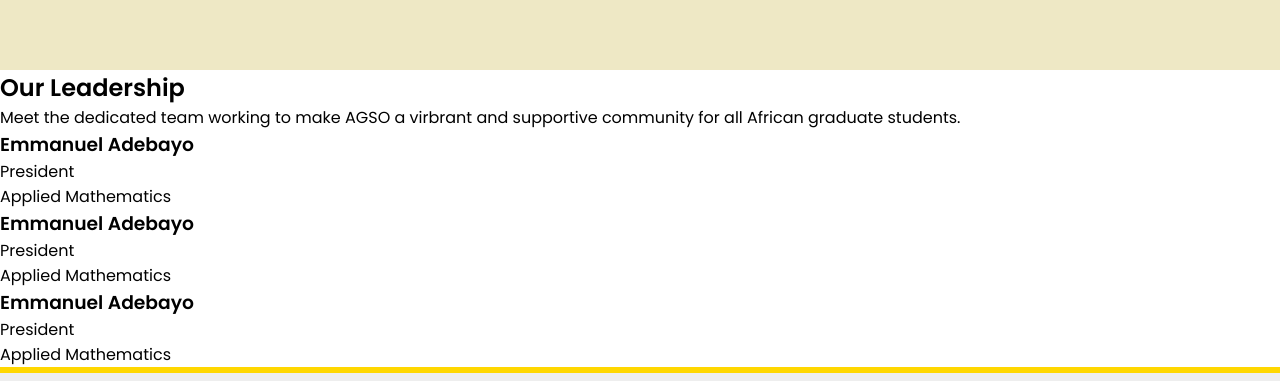
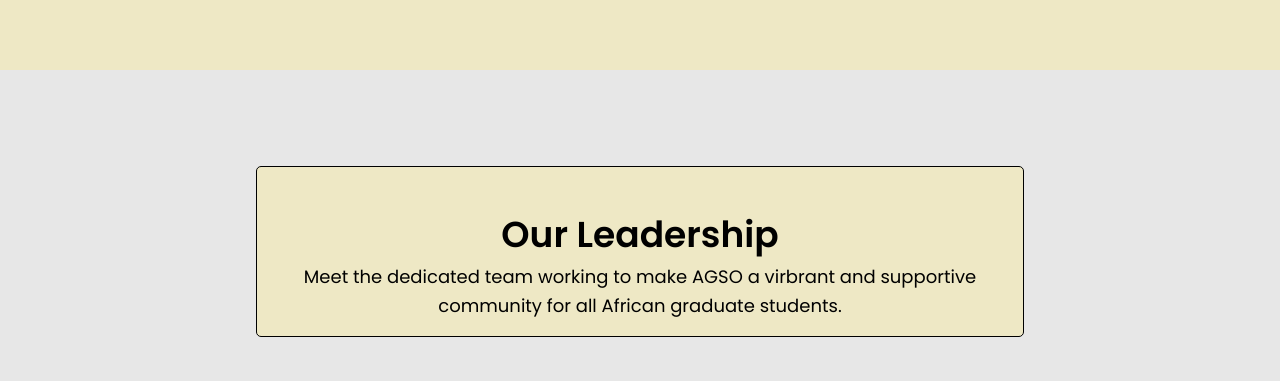
Before and after one commit to Immaculatedcoder/AGSO-UDEL-Website, a React (Vite) app in the folder african-grad-org/: page / in a window 1280 px wide. Shown: the part 2416-2797 px from the top of the page. Built offline with nearby package versions, Linux system fonts and the light colour scheme; a web font is replaced by a local one.

Commit message:
The Leadership section is functioning

```diff
--- a/african-grad-org/src/pages/EventsSection/Events.css
+++ b/african-grad-org/src/pages/EventsSection/Events.css
@@ -20,7 +20,7 @@
   }
 }
 
-@media (min-width: 1024) {
+@media (min-width: 1024px) {
   .events__container {
     padding-left: 2rem;
     padding-right: 2rem;
@@ -69,7 +69,7 @@
 }
 
 @media (max-width: 640px) {
-  .events__container-upcomingevent > :nth-child(3) {
+  .events__container-upcomingevent > :nth-child(n + 2) {
     display: none;
   }
 }
@@ -79,7 +79,7 @@
     grid-template-columns: repeat(2, 1fr);
   }
 
-  .events__container-upcomingevent > :nth-child(3) {
+  .events__container-upcomingevent > :nth-child(n + 3) {
     display: none;
   }
 }
@@ -99,9 +99,8 @@
   display: grid;
   gap: 0.5rem;
   background-color: #fffcedda;
-  border-radius: 3px;
+  border-radius: 10px;
   padding: 2rem;
-  display: grid;
   height: 100%;
   border: 1px solid #000000;
 }
--- a/african-grad-org/src/pages/EventsSection/Events.jsx
+++ b/african-grad-org/src/pages/EventsSection/Events.jsx
@@ -54,10 +54,7 @@
         {/* Events Snippet */}
         <div className="events__container-upcomingevent">
           {events.map((item) => (
-            <div
-              key={item.id}
-              className={`event-card ${item.featured ? "featured" : ""}`}
-            >
+            <div key={item.id} className="event-card">
               {item.featured && (
                 <div className="event-badge">Featured Event</div>
               )}
--- a/african-grad-org/src/pages/LeadershipSection/Leadership.css
+++ b/african-grad-org/src/pages/LeadershipSection/Leadership.css
@@ -0,0 +1,176 @@
+.LeadershipSection {
+  padding-top: 6rem;
+  padding-bottom: 3rem;
+  background-color: #e7e7e7;
+}
+
+/* --- Container for Items */
+.leadership__container {
+  max-width: 80rem;
+  margin: 0 auto; /* To center */
+  padding-left: 1rem;
+  padding-right: 1rem;
+}
+
+@media (min-width: 640px) {
+  .leadership__container {
+    padding-left: 1.5rem;
+    padding-right: 1.5rem;
+  }
+}
+
+@media (min-width: 1024px) {
+  .leadership__container {
+    padding-left: 2rem;
+    padding-right: 2rem;
+  }
+}
+
+/* --- Top part of the leadership section */
+.leadership__header {
+  text-align: center;
+  max-width: 48rem;
+  margin: 0 auto auto;
+  margin-bottom: 4rem;
+  background-color: #eee8c5;
+  border-radius: 5px;
+  border: 1px solid black;
+  padding: 1rem;
+}
+
+.leadership__title {
+  font-size: 1.875rem;
+  font-weight: 600;
+  color: black;
+  margin-top: 1.5rem;
+}
+
+@media (min-width: 640px) {
+  .leadership__title {
+    font-size: 2.25rem;
+  }
+}
+
+.leadership__description {
+  font-size: 1.125rem;
+  color: black;
+  line-height: 1.625;
+}
+
+/* Down part: Leaders card */
+
+.leaders__container {
+  display: grid;
+  gap: 2rem;
+  grid-template-columns: 1fr;
+  /* margin-bottom: 3rem; */
+}
+
+@media (max-width: 640px) {
+  .leaders__container > :nth-child(n + 2) {
+    display: none;
+  }
+}
+
+@media (min-width: 640px) {
+  .leaders__container {
+    grid-template-columns: repeat(2, 1fr);
+  }
+
+  .leaders__container > :nth-child(n + 3) {
+    display: none;
+  }
+}
+
+@media (min-width: 1024px) {
+  .leaders__container {
+    grid-template-columns: repeat(3, 1fr);
+  }
+
+  .leaders__container > :nth-child(n + 1) {
+    display: block;
+  }
+}
+
+.leaders__card-profile {
+  position: relative;
+  display: flex;
+  flex-direction: column;
+  gap: 1rem;
+  border-radius: 0.75rem;
+  background-color: white;
+  overflow: hidden;
+  box-shadow: 0 1px 3px rgba(0, 0, 0, 0.1);
+  transition: all 0.3s ease;
+}
+
+.leaders__card-profile:hover {
+  box-shadow: 4px 4px 0 0 rgba(189, 189, 189, 0.963);
+  transform: translateY(-4px);
+}
+
+.leaders__image-card {
+  width: 100%;
+  aspect-ratio: 1 / 1;
+  background-size: cover;
+  background-position: center;
+}
+
+.leader__info {
+  padding: 1.5rem;
+  display: flex;
+  flex-direction: column;
+  gap: 0.5rem;
+  text-align: center;
+}
+
+.leader__info h3 {
+  font-size: 1.125rem;
+  font-weight: 600;
+  color: #003c71;
+  margin: 0;
+  line-height: 1.3;
+}
+
+.leader__info p {
+  margin: 0;
+  font-size: 0.875rem;
+  line-height: 1.5;
+}
+
+.leader__info p:first-of-type {
+  font-weight: 500;
+  font-size: 1rem;
+}
+
+.leaders__view-all {
+  text-align: center;
+  margin-top: 2rem;
+}
+
+.leaders__view-all a {
+  display: inline-flex;
+  align-items: center;
+  gap: 0.5rem;
+  padding: 0.75rem 1.5rem;
+  background-color: rgba(255, 208, 0, 0.858);
+  color: #003c71;
+  text-decoration: none;
+  font-weight: 500;
+  transition: all 300ms ease;
+}
+
+.leaders__view-all a:hover {
+  transform: translateY(-4px);
+  background-color: #003c71;
+  color: #ffd200;
+  box-shadow: 4px 4px 0 0 #ffd200;
+}
+
+.leaders__view-all a svg {
+  transition: all 100ms ease-in;
+}
+
+.leaders__view-all a:hover svg {
+  transform: translateX(6px);
+}
--- a/african-grad-org/src/pages/LeadershipSection/Leadership.jsx
+++ b/african-grad-org/src/pages/LeadershipSection/Leadership.jsx
@@ -1,5 +1,7 @@
 import "./Leadership.css";
 import LS1 from "../../assets/images/LS1.png";
+import { NavLink } from "react-router-dom";
+import ArrowRightAltIcon from "@mui/icons-material/ArrowRightAlt";
 
 const LeadersProfile = [
   {
@@ -29,7 +31,7 @@
   return (
     <section className="LeadershipSection">
       <div className="leadership__container">
-        {/* Top part if the leadership section */}
+        {/* Top part of the leadership section */}
         <div className="leadership__header">
           <h2 className="leadership__title">Our Leadership</h2>
           <p className="leadership__description">
@@ -49,7 +51,7 @@
                   backgroundRepeat: "no-repeat",
                 }}
               />
-              <div className="Leader__info">
+              <div className="leader__info">
                 <h3> {leader.name}</h3>
 
                 <p> {leader.role}</p>
@@ -59,6 +61,13 @@
             </div>
           ))}
         </div>
+
+        {/* View All button */}
+        <div className="leaders__view-all">
+          <NavLink>
+            View Full Leadership Team <ArrowRightAltIcon />
+          </NavLink>
+        </div>
       </div>
     </section>
   );
```
